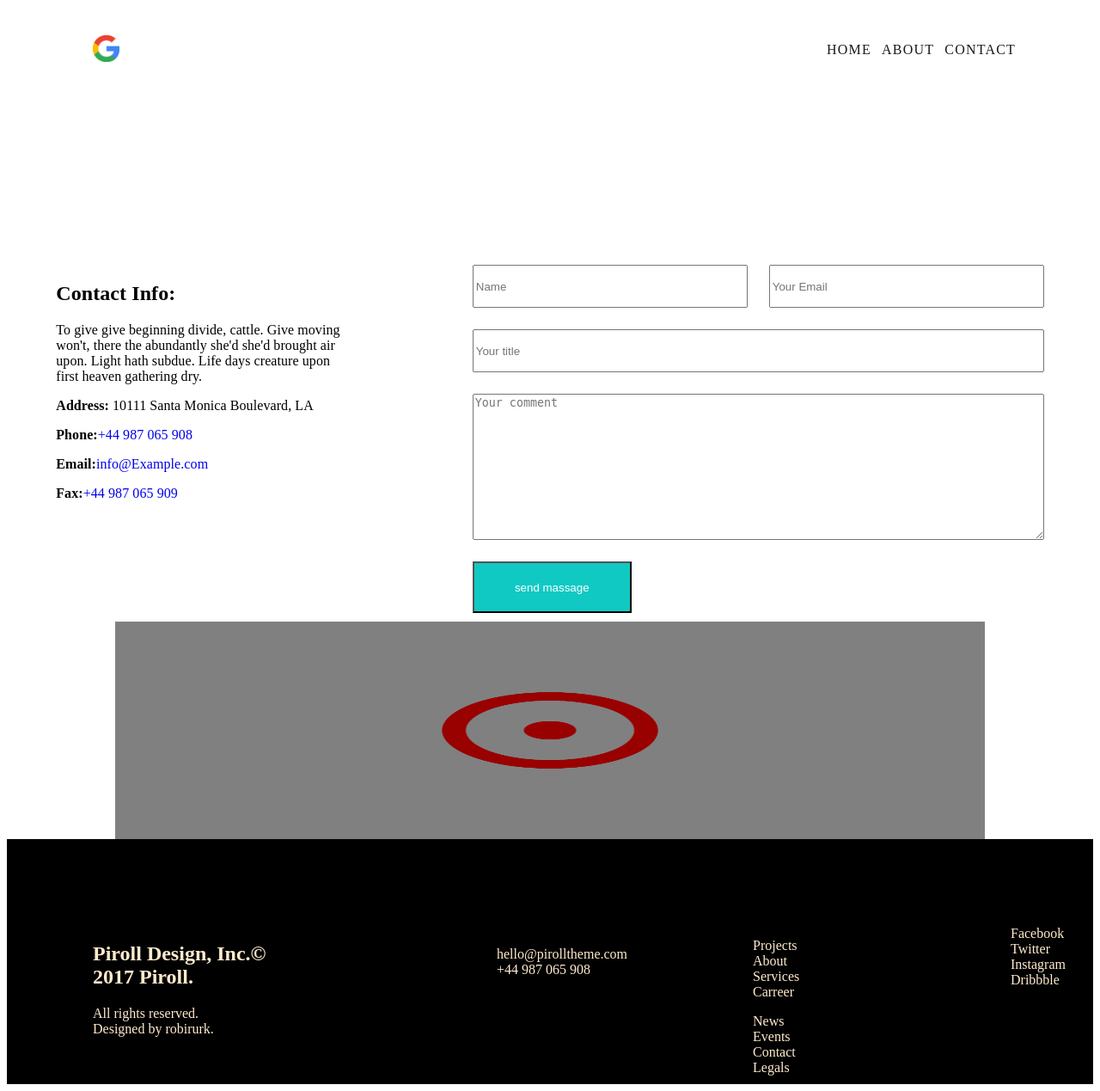
After one commit to Maxim-ka-Hub/second, a PHP site: page /a.html in a window 1280 px wide. The commit adds this page. Shown: the whole page at 86% size. Run offline with PHP 8.4, Linux system fonts and the light colour scheme.

Commit message:
second commit

```diff
--- /dev/null
+++ b/1.css
@@ -0,0 +1,124 @@
+.header{
+    width: 100%;
+    height: 100px;
+    display: flex;
+    align-items: center;
+}
+.navMenu{
+    width: 220px;
+    display: flex;
+    justify-content: space-between;
+    float: right;
+    margin-left: auto;
+    margin-right: 90px;
+
+}
+.logo{
+    margin-left: 100px;
+}
+.navMenu div a{
+    text-decoration: none;
+    display: flex;
+align-items: center;
+letter-spacing: 1.2px;
+text-transform: uppercase;
+color: #191919;
+}
+.homehover:hover{
+   color: #10C9C3;
+}
+.abouthover:hover{
+    color: #10C9C3;
+ }
+ .contacthover:hover{
+    color: #10C9C3;
+ }
+ .contact_main{
+     width: 100%;
+     height:415px ;
+     margin-top: 200px;
+     display: flex;
+     justify-content: space-around;
+ }
+ .contactinfo{
+     width: 370px;
+     height: 305px;
+     letter-spacing: 0.08px;
+
+ }
+ .bold{
+     font-weight: bold;
+ }
+ .contactinfo a{
+     text-decoration: none;
+
+
+ }
+
+ .forminput{
+     display: grid;
+     grid-template-columns: 320px 320px;
+     grid-template-rows: 50px 50px 170px;
+     grid-column-gap: 25px;
+     grid-row-gap: 25px;
+     margin-right:auto;
+     justify-content: flex-end;
+ }
+ .input_3,.input_4{
+     grid-column-start: 1;
+     grid-column-end: 3;
+ }
+.button_input{
+width: 185px;
+height: 60px;
+background-color: #10C9C3;
+color: #FFFFFF;
+}
+.pictmap{
+    width: 100%;
+    display: flex;
+    justify-content: center;
+}
+.map{
+    width: 80%;
+    background-color: grey;
+    display: flex;
+    justify-content: center;
+    align-items: center;
+}
+.mapap{
+    width: 35px;
+    height: 25px;
+}
+.contactr{
+    background-color: black;
+    width: 100%;
+height: 285px;
+color: blanchedalmond;
+display: flex;
+align-items: center;
+}
+.first{
+margin-left:100px;
+width: 225px;
+height: 84px;
+}
+.second{
+margin-left: 245px;
+width: 153px;
+height: 35px;
+}
+.third{
+    margin-left: 145px;
+    width: 165px;
+height: 86px;
+}
+.fourth{
+    margin-left: 135px;
+    width: 68px;
+height: 83px;
+}
+
+.nnw{
+    margin-right: auto;
+}
--- /dev/null
+++ b/a.html
@@ -0,0 +1,52 @@
+<!DOCTYPE html>
+<html lang="en">
+<head>
+    <meta charset="UTF-8">
+    <meta name="viewport" content="width=device-width, initial-scale=1.0">
+    <link rel="stylesheet" href="./1.css">
+    <title>Document</title>
+</head>
+<body>
+    <div class="header">
+        <div class="logo">
+<img src="./1.png" alt="nope" width="31px" height="31px">
+        </div>
+        <div class="navMenu">
+        <div class="home"><a class="homehover" href="../index.html">Home</a></div>
+        <div class="about"><a class="abouthover" href="#">About</a></div>
+        <div class="contact"><a class="contacthover" href="#">Contact</a></div>
+        </div>
+
+    </div>
+    <div class="contact_main">
+    <div class="contactinfo">
+        <h2>Contact Info:</h2>
+        <p>To give give beginning divide, cattle. Give moving <br>won't, there the abundantly she'd she'd brought air <br>upon. Light hath subdue. Life days creature upon <br>first heaven gathering dry.</p>
+        <p><span class="bold">Address:</span>  10111 Santa Monica Boulevard, LA</p>
+            <p><span class="bold">Phone:</span><a href="#">+44 987 065 908</a> </p>
+                <p><span class="bold">Email:</span><a href="#">info@Example.com</a></p>
+                    <p><span class="bold">Fax:</span><a href="#">+44 987 065 909</a></p>
+    </div>
+    <div class="contactform">
+    <div class="forminput">
+        <input class="input_1" type="text" placeholder="Name">
+        <input class="input_2" type="text" placeholder="Your Email">
+        <input class="input_3" type="text" placeholder="Your title">
+        <textarea input class="input_4" type="text" placeholder="Your comment"></textarea>
+        <button class="button_input">send massage  </button>
+    </div>
+    </div>
+</div>
+<div class="pictmap">
+    <div class="map">
+        <img src="./Map_pointer.svg.png" alt="" height="35%" width="25%">
+    </div>
+</div>
+<div class="contactr">
+    <div class="first"> <h2>Piroll Design, Inc.© 2017 Piroll.</h2> All rights reserved.<br>Designed by robirurk. </div>
+    <div class="second">hello@pirolltheme.com<br>+44 987 065 908  </div>
+    <div class="third"><p class="Proj">Projects<br>About<br>Services<br>Carreer</p> <p class="nnw">News<br>Events<br>Contact<br>Legals</p> </div>
+    <div class="fourth">Facebook<br>Twitter<br>Instagram<br>Dribbble </div>
+</div>
+</body>
+</html>
--- a/index.html
+++ b/index.html
@@ -4,7 +4,7 @@
     <meta charset="UTF-8">
     <meta name="viewport" content="width=device-width, initial-scale=1.0">
     <title>Document</title>
-    <link rel="stylesheet" href="./2.css">
+    <link rel="stylesheet" href="./style.css">
     <link rel="preconnect" href="https://fonts.gstatic.com">
 <link href="https://fonts.googleapis.com/css2?family=Montserrat:wght@500&display=swap" rel="stylesheet">
 <link rel="preconnect" href="https://fonts.gstatic.com">
@@ -24,7 +24,7 @@
             <a href="#">about</a>
         </div>
         <div class="headerlink link3">
-            <a href="#">contact</a>
+            <a href="./a.html">contact</a>
         </div>
     </div>
         <div class="banner">
--- a/style.css
+++ b/style.css
@@ -33,9 +33,6 @@
     align-items: center;
     flex-direction: column;
     text-align: center;
-}
-.Amelia{
-
 }
 .I_am_a_Graphic{
     font-family: 'Nunito Sans', sans-serif;
@@ -166,9 +163,7 @@ font-size: 15px;
     margin-right: auto;
 
 }
-.news{
 
-}
 .fourth{
     width: 70px;
     height: 85px;
```
Also changed, not shown: 1.png (added), 2.jpg (added), Map_pointer.svg.png (added).
